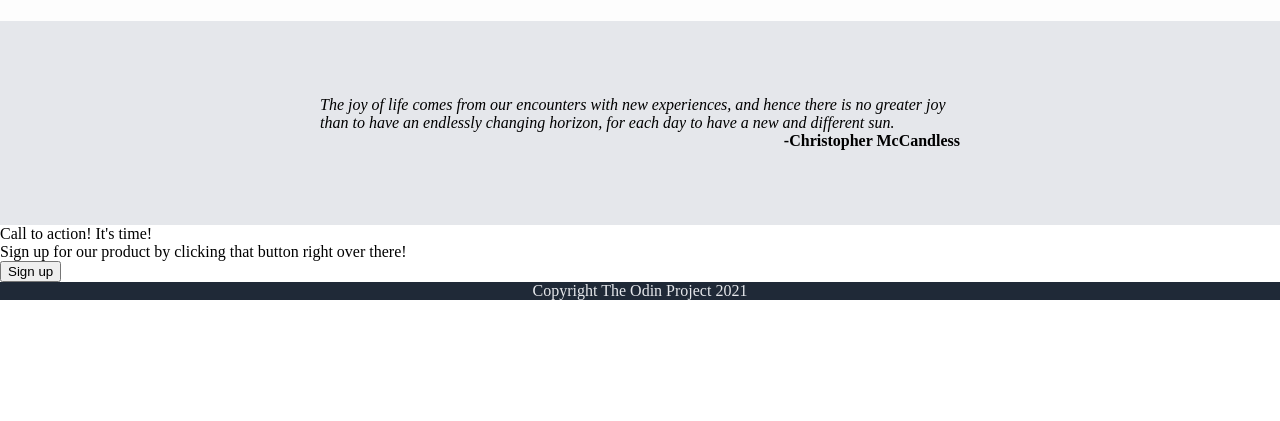
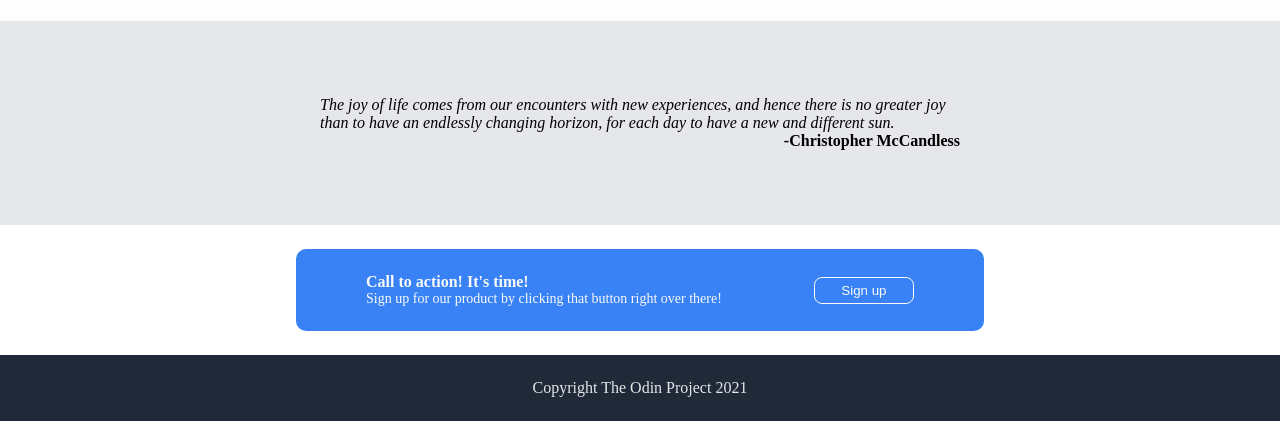
Before and after one commit to BOTaaron/Landing-Page, a plain HTML site: page index.html in a window 1280 px wide. Shown: the part 700-1121 px from the top of the page. Before the commit the page ends 1000 px from the top, so only its background shows below. Drawn offline with Linux system fonts and the light colour scheme.

Commit message:
completed cta section

```diff
--- a/index.html
+++ b/index.html
@@ -69,15 +69,19 @@
                 <div class="signature"><p>-Christopher McCandless</p></div>
             </div>
         </div>
+
+        <!-- This section is for the call to action, with the blue box and
+        a sign-up button with a white border around-->
         <div class="cta-section">
-             <div class="call-to-action-text">
-                 <div class="text">Call to action! It's time!</div>
-                 <div class="text"> Sign up for our product by clicking that button right over there!</div>
-             </div>
-             <div class="call-to-action-button">
-                <button>Sign up</button>
-             </div>
-
+            <div class="cta">
+                 <div class="call-to-action-text">
+                     <div class="cta-headline-text">Call to action! It's time!</div>
+                     <div class="cta-secondary-text"> Sign up for our product by clicking that button right over there!</div>
+                 </div>
+                 <div class="cta-button">
+                    <button>Sign up</button>
+                 </div>
+            </div>
         </div>
         <div class="footer">
             <div class="footer-text">
--- a/styles.css
+++ b/styles.css
@@ -5,6 +5,10 @@ body, html {
      flex-direction: column;
      minimum-height: 100%;
      margin: 0;
+}
+button {
+    padding: 0;
+    margin: 0;
 }
 p {
     padding: 0;
@@ -123,6 +127,9 @@ with italic text */
 .quote-section {
     flex-grow: 2;
     background-color: #e5e7eb;
+    display: flex;
+    align-items: center;
+    flex-direction: column;
 }
 .quote-container {
     margin: 75px;
@@ -136,10 +143,42 @@ with italic text */
 }
 .signature {
     display: flex;
-    justify-self: flex-end;
+    justify-content: flex-end;
+    font-weight: bold;
 }
+/* This section is the call to action near the bottom, containing some text
+and a sign-up button with a white border */
 .cta-section {
-    flex-grow: 1.5;
+    display: flex;
+    justify-content: center;
+    align-content: center;
+}
+.cta {
+    display: flex;
+    justify-content: space-around;
+    align-items: center;
+    background-color: #3882f6;
+    border-radius: 10px;
+    padding: 24px;
+    width: 50%;
+    margin: 24px;
+}
+.cta-headline-text {
+    font-weight: bold;
+    color: #f9faf8;
+}
+.cta-secondary-text {
+    color: #f9faf8;
+    font-size: 14px;
+}
+.cta-button > button {
+    width: 100px;
+    background-color: #3882f6;
+    color: #f9faf8;
+    border: #f9faf8 solid 1px;
+    border-radius: 8px;
+    padding: 5px;
+    cursor: pointer;
 
 }
 .footer {
@@ -149,13 +188,5 @@ with italic text */
     align-items: center;
     justify-content: center;
     color: #e5e7eb;
+    padding: 24px;
 }
-.quote-section {
-    display: flex;
-    align-items: center;
-    flex-direction: column;
-}
-.signature {
-    font-weight: bold;
-    justify-content: flex-end;
-}
```
